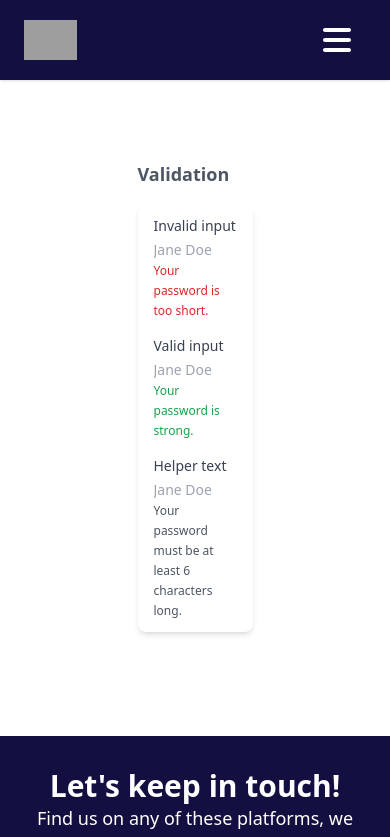
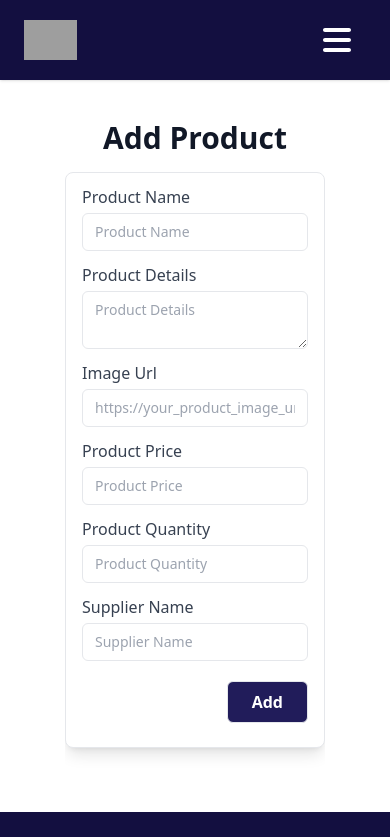
Before and after one commit to nahidplanet/warehouse-management-client-side, a React (Create React App) app: page /addproduct in a window 390 px wide. Shown: the top 837 px of the page. Built offline with nearby package versions, Linux system fonts and the light colour scheme; grey boxes are pictures that could not be loaded.

Commit message:
product add and delete

```diff
--- a/package.json
+++ b/package.json
@@ -14,6 +14,7 @@
     "react-dom": "^18.1.0",
     "react-router-dom": "^6.3.0",
     "react-scripts": "5.0.1",
+    "react-toastify": "^9.0.1",
     "web-vitals": "^2.1.4"
   },
   "scripts": {
--- a/src/App.js
+++ b/src/App.js
@@ -1,5 +1,7 @@
 
 import './App.css';
+import { ToastContainer,  } from 'react-toastify';
+import 'react-toastify/dist/ReactToastify.css';
 import Header from './components/Shared/Header/Header';
 import Footer from './components/Shared/Footer/Footer';
 import Home from './components/Pages/Home/Home';
@@ -11,6 +13,7 @@ import ManageProduct from './components/Pages/ManageProduct/ManageProduct';
 import Blog from './components/Pages/Blog/Blog';
 import MyProduct from './components/Pages/MyProduct/MyProduct';
 import StockUpdate from './components/Pages/StockUpdate/StockUpdate';
+
 
 function App() {
   return (
@@ -29,6 +32,7 @@ function App() {
 
       </Routes>
       <Footer></Footer>
+      <ToastContainer></ToastContainer>
     </div>
   );
 }
--- a/src/components/Pages/AddProduct/AddProduct.js
+++ b/src/components/Pages/AddProduct/AddProduct.js
@@ -1,56 +1,113 @@
-import React from 'react';
+import axios from 'axios';
+import React, { useRef, useState } from 'react';
+import { toast } from 'react-toastify';
 
 const AddProduct = () => {
+  const [success, setSuccess] = useState({});
+
+  const nameRef = useRef('');
+  const descRef = useRef('');
+  const imgRef = useRef('');
+  const priceRef = useRef('');
+  const quantityRef = useRef('');
+  const supplierRef = useRef('');
+
+  const handleAddProduct = (e) => {
+    e.preventDefault();
+    const name = nameRef.current.value;
+    const desc = descRef.current.value;
+    const img = imgRef.current.value;
+    const price = priceRef.current.value;
+    const quantity = quantityRef.current.value;
+    const supplier = supplierRef.current.value;
+    const newProduct = { name: name, desc: desc, img: img, price: price, quantity: quantity, supplier: supplier };
+
+    const url = `http://localhost:5000/product`;
+    const addItem =async () =>{
+     await axios.post(url, newProduct)
+      .then(result => {
+        setSuccess(result.data);
+      });
+    }
+    addItem();
+    e.target.reset();
+  }
+  if (success.insertedId) {
+    toast("Product Added")
+  }
   return (
-    <div className='mb-8 overflow-hidden my-10 p-10 shadow-xs w-6/12 mx-auto'>
+    <div className='mb-8 overflow-hidden my-10 md:p-10 shadow-xs w-8/12 md:w-6/12 mx-auto'>
+      <h4 className="mb-4 text-3xl text-center font-bold text-gray-900">Add Product</h4>
+      <div className="px-4 py-3 mb-8 bg-white rounded-lg shadow-lg border">
+        <form onSubmit={handleAddProduct}>
+          {/* name  */}
+          <div className='mb-3'>
+            <label className="block text-md">
+              <span className="text-gray-700 capitalize">Product Name</span>
+              <input ref={nameRef} type='text' name='name'
+                className="block w-full mt-1 px-3 py-2 rounded-md text-sm border focus:border-gray-800 focus:outline-none focus:shadow-outline-red form-input"
+                placeholder="Product Name "
+              />
+            </label>
+          </div>
+          {/* Description  */}
+          <div className='mb-3'>
+            <label className="block text-md">
+              <span className="text-gray-700 capitalize">Product Details</span>
+              <textarea ref={descRef} cols="30" name='desc'
+                className="block w-full mt-1 px-3 py-2 rounded-md text-sm border focus:border-gray-800 focus:outline-none focus:shadow-outline-red form-input"
+                placeholder="Product Details "
+              />
+            </label>
+          </div>
+          {/* img  */}
+          <div className='mb-3'>
+            <label className="block text-md">
+              <span className="text-gray-700 capitalize">Image Url</span>
+              <input ref={imgRef} type='text' name='img'
+                className="block w-full mt-1 px-3 py-2 rounded-md text-sm border focus:border-gray-800 focus:outline-none focus:shadow-outline-red form-input"
+                placeholder="https://your_product_image_url.jpg"
+              />
+            </label>
+          </div>
+          {/* Price  */}
+          <div className='mb-3'>
+            <label className="block text-md">
+              <span className="text-gray-700 capitalize">Product Price</span>
+              <input ref={priceRef} type='number' name='price'
+                className="block w-full mt-1 px-3 py-2 rounded-md text-sm border focus:border-gray-800 focus:outline-none focus:shadow-outline-red form-input"
+                placeholder="Product Price "
+              />
+            </label>
+          </div>
+          {/* Quantity  */}
+          <div className='mb-3'>
+            <label className="block text-md">
+              <span className="text-gray-700 capitalize">Product Quantity</span>
+              <input ref={quantityRef} type='number' name='quantity'
+                className="block w-full mt-1 px-3 py-2 rounded-md text-sm border focus:border-gray-800 focus:outline-none focus:shadow-outline-red form-input"
+                placeholder="Product Quantity "
+              />
+            </label>
+          </div>
+          {/* Supplier  */}
+          <div className='mb-3'>
+            <label className="block text-md">
+              <span className="text-gray-700 capitalize">Supplier Name</span>
+              <input ref={supplierRef} type='text' name='supplier'
+                className="block w-full mt-1 px-3 py-2 rounded-md text-sm border focus:border-gray-800 focus:outline-none focus:shadow-outline-red form-input"
+                placeholder="Supplier Name "
+              />
+            </label>
+          </div>
+          {/* submit  */}
+          <div className='mb-3 flex justify-end '>
+            <input className='cursor-pointer border mt-2 px-6 py-2 hover:bg-[#130F40] bg-[#211c5a] text-white font-bold rounded-md' type="submit" value="Add" />
 
-<h4
-  class="mb-4 text-lg font-semibold text-gray-600 dark:text-gray-300"
->
-  Validation
-</h4>
-<div
-  class="px-4 py-3 mb-8 bg-white rounded-lg shadow-md dark:bg-gray-800"
->
-  <label class="block text-sm">
-    <span class="text-gray-700 dark:text-gray-400">
-      Invalid input
-    </span>
-    <input
-      class="block w-full mt-1 text-sm border-red-600 dark:text-gray-300 dark:bg-gray-700 focus:border-red-400 focus:outline-none focus:shadow-outline-red form-input"
-      placeholder="Jane Doe"
-    />
-    <span class="text-xs text-red-600 dark:text-red-400">
-      Your password is too short.
-    </span>
-  </label>
+          </div>
+        </form>
 
-  <label class="block mt-4 text-sm">
-    <span class="text-gray-700 dark:text-gray-400">
-      Valid input
-    </span>
-    <input
-      class="block w-full mt-1 text-sm border-green-600 dark:text-gray-300 dark:bg-gray-700 focus:border-green-400 focus:outline-none focus:shadow-outline-green form-input"
-      placeholder="Jane Doe"
-    />
-    <span class="text-xs text-green-600 dark:text-green-400">
-      Your password is strong.
-    </span>
-  </label>
-
-  <label class="block mt-4 text-sm">
-    <span class="text-gray-700 dark:text-gray-400">
-      Helper text
-    </span>
-    <input
-      class="block w-full mt-1 text-sm dark:text-gray-300 dark:border-gray-600 dark:bg-gray-700 focus:border-purple-400 focus:outline-none focus:shadow-outline-purple dark:focus:shadow-outline-gray form-input"
-      placeholder="Jane Doe"
-    />
-    <span class="text-xs text-gray-600 dark:text-gray-400">
-      Your password must be at least 6 characters long.
-    </span>
-  </label>
-</div>
+      </div>
     </div>
   );
 };
--- a/src/components/Pages/Home/Home.js
+++ b/src/components/Pages/Home/Home.js
@@ -1,4 +1,5 @@
 import React from 'react';
+import { Link } from 'react-router-dom';
 import Button from '../../Shared/Button/Button';
 import Banner from './Banner/Banner';
 import Inventory from './Inventory/Inventory';
@@ -10,7 +11,9 @@ const Home = () => {
       <Banner></Banner>
       <Inventory></Inventory>
       <div className='flex justify-end md:mr-24 mr-14'>
-        <Button></Button>
+        <Button>
+          <Link to={'/manageproduct'}> Manage Product</Link>
+        </Button>
       </div>
     </div>
   );
--- a/src/components/Pages/Home/Product/Product.js
+++ b/src/components/Pages/Home/Product/Product.js
@@ -14,7 +14,7 @@ const Product = ({product}) => {
         <img
           alt={name}
           src={img}
-          className="w-full  rounded-t-lg"
+          className="w-full h-[360px]  rounded-t-lg"
         />
         <div className=" px-8 pb-8 pt-6">
 
@@ -22,7 +22,7 @@ const Product = ({product}) => {
             {name}
           </h4>
           <p className="text-sm font-sm mt-2 text-gray-800">
-            {desc}
+            {desc.slice(0,173)}
           </p>
           <div className='flex justify-between text-md mt-2'>
             <p className='capitalize'><span className='font-semibold'>Supplier:</span> {supplier}</p>
--- a/src/components/Pages/ManageProduct/ManageProduct.js
+++ b/src/components/Pages/ManageProduct/ManageProduct.js
@@ -1,99 +1,85 @@
-import React from 'react';
+
+import { FontAwesomeIcon } from '@fortawesome/react-fontawesome';
+import { faAngleLeft, faAngleRight } from '@fortawesome/free-solid-svg-icons';
+import useProducts from '../../../hooks/useProducts'
+import ManageProductRow from '../ManageProductRow/ManageProductRow';
+import {  useState } from 'react';
+import axios from 'axios';
+import { toast } from 'react-toastify';
 
 const ManageProduct = () => {
+  const [success,setSuccess] = useState(0);
+  const [products, setProducts] = useProducts();
+
+  const handleDeletProduct = (id) =>{
+
+    const deletItem = async () => {
+      const url = `http://localhost:5000/product/${id}`;
+      await axios.delete(url)
+      .then(result => {
+        setSuccess(result.data.deletedCount);
+        if (result.data.deletedCount === 1) {
+          const rest =  products.filter(product=> product._id !== id);
+          setProducts(rest);
+        }
+      })
+      .then(error=>{
+        console.log(error);
+      })
+    }
+    deletItem();
+  }
+ if (success === 1) {
+    toast("Product Deleted");
+ }
   return (
     <div>
-      <div class="w-full mb-8 overflow-hidden my-10 p-10 shadow-xs">
-        <div class="w-full overflow-x-auto">
-          <table class="w-full whitespace-no-wrap">
+      <h1 className='text-center text-gray-900 text-3xl font-bold capitalize mt-10'>all product list</h1>
+      <div className="w-full mb-8 overflow-hidden  my-10 p-10 shadow-xs">
+        <div className="w-full overflow-x-auto">
+          <table className="w-full whitespace-no-wrap">
             <thead>
               <tr
-                class="text-xs font-semibold tracking-wide text-left text-gray-500 uppercase border-b dark:border-gray-700 bg-gray-50 dark:text-gray-400 dark:bg-gray-800"
+                className="text-xs font-semibold tracking-wide text-left text-gray-500 uppercase border-b  bg-gray-50  "
               >
-                <th class="px-4 py-3">Client</th>
-                <th class="px-4 py-3">Amount</th>
-                <th class="px-4 py-3">Status</th>
-                <th class="px-4 py-3">Date</th>
+                <th className="px-4 py-3">Product Name</th>
+                <th className="px-4 py-3">Product Id</th>
+                <th className="px-4 py-3">Quantity</th>
+                <th className="px-4 py-3">Manage</th>
               </tr>
             </thead>
-            <tbody class="bg-white divide-y dark:divide-gray-700 dark:bg-gray-800">
+            <tbody className="bg-white divide-y ">
 
 
-              <tr class="text-gray-700 dark:text-gray-400">
-                <td class="px-4 py-3">
-                  <div class="flex items-center text-sm">
-                    {/* <!-- Avatar with inset shadow --> */}
-                    <div
-                      class="relative hidden w-8 h-8 mr-3 rounded-full md:block"
-                    >
-                      <img
-                        class="object-cover w-full h-full rounded-full"
-                        src="https://images.unsplash.com/flagged/photo-1570612861542-284f4c12e75f?ixlib=rb-1.2.1&q=80&fm=jpg&crop=entropy&cs=tinysrgb&w=200&fit=max&ixid=eyJhcHBfaWQiOjE3Nzg0fQ"
-                        alt=""
-                        loading="lazy"
-                      />
-                      <div
-                        class="absolute inset-0 rounded-full shadow-inner"
-                        aria-hidden="true"
-                      ></div>
-                    </div>
-                    <div>
-                      <p class="font-semibold">Hans Burger</p>
-                      <p class="text-xs text-gray-600 dark:text-gray-400">
-                        10x Developer
-                      </p>
-                    </div>
-                  </div>
-                </td>
-                <td class="px-4 py-3 text-sm">
-                  $ 863.45
-                </td>
-                <td class="px-4 py-3 text-xs">
-                  <span
-                    class="px-2 py-1 font-semibold leading-tight text-green-700 bg-green-100 rounded-full dark:bg-green-700 dark:text-green-100"
-                  >
-                    Approved
-                  </span>
-                </td>
-                <td class="px-4 py-3 text-sm">
-                  6/10/2020
-                </td>
-              </tr>
+             {
+               products.map(product=><ManageProductRow key={product._id} product={product} deleteid={handleDeletProduct}></ManageProductRow>)
+             }
             </tbody>
           </table>
         </div>
         <div
-          class="grid px-4 py-3 text-xs font-semibold tracking-wide text-gray-500 uppercase border-t dark:border-gray-700 bg-gray-50 sm:grid-cols-9 dark:text-gray-400 dark:bg-gray-800"
+          className="grid px-4 py-3 text-xs font-semibold tracking-wide text-gray-500 uppercase border-t "
         >
-          <span class="flex items-center col-span-3">
+          <span className="flex items-center col-span-3">
             Showing 21-30 of 100
           </span>
-          <span class="col-span-2"></span>
+          <span className="col-span-2"></span>
           {/* <!-- Pagination --> */}
-          <span class="flex col-span-4 mt-2 sm:mt-auto sm:justify-end">
+          <span className="flex col-span-4 mt-2 sm:mt-auto sm:justify-end">
             <nav aria-label="Table navigation">
-              <ul class="inline-flex items-center">
+              <ul className="inline-flex items-center">
                 <li>
                   <button
-                    class="px-3 py-1 rounded-md rounded-l-lg focus:outline-none focus:shadow-outline-purple"
+                    className="px-3 py-1 rounded-md rounded-l-lg focus:outline-none focus:shadow-outline-purple"
                     aria-label="Previous"
                   >
-                    <svg
-                      aria-hidden="true"
-                      class="w-4 h-4 fill-current"
-                      viewBox="0 0 20 20"
-                    >
-                      <path
-                        d="M12.707 5.293a1 1 0 010 1.414L9.414 10l3.293 3.293a1 1 0 01-1.414 1.414l-4-4a1 1 0 010-1.414l4-4a1 1 0 011.414 0z"
-                        clip-rule="evenodd"
-                        fill-rule="evenodd"
-                      ></path>
-                    </svg>
+                    <FontAwesomeIcon icon={faAngleLeft}></FontAwesomeIcon>
+
                   </button>
                 </li>
                 <li>
                   <button
-                    class="px-3 py-1 rounded-md focus:outline-none focus:shadow-outline-purple"
+                    className="px-3 py-1 rounded-md focus:outline-none focus:shadow-outline-purple"
                   >
                     1
                   </button>
@@ -101,20 +87,11 @@ const ManageProduct = () => {
 
                 <li>
                   <button
-                    class="px-3 py-1 rounded-md rounded-r-lg focus:outline-none focus:shadow-outline-purple"
+                    className="px-3 py-1 rounded-md rounded-r-lg focus:outline-none focus:shadow-outline-purple"
                     aria-label="Next"
                   >
-                    <svg
-                      class="w-4 h-4 fill-current"
-                      aria-hidden="true"
-                      viewBox="0 0 20 20"
-                    >
-                      <path
-                        d="M7.293 14.707a1 1 0 010-1.414L10.586 10 7.293 6.707a1 1 0 011.414-1.414l4 4a1 1 0 010 1.414l-4 4a1 1 0 01-1.414 0z"
-                        clip-rule="evenodd"
-                        fill-rule="evenodd"
-                      ></path>
-                    </svg>
+                    <FontAwesomeIcon icon={faAngleRight}></FontAwesomeIcon>
+
                   </button>
                 </li>
               </ul>
--- /dev/null
+++ b/src/components/Pages/ManageProductRow/ManageProductRow.js
@@ -0,0 +1,54 @@
+import React from 'react';
+
+const ManageProductRow = ({product,deleteid}) => {
+  const { _id, name, img, supplier, quantity } = product;
+// const handleDeleteProduct = (id) =>{
+//   console.log(id);
+// }
+  return (
+    <tr className="text-gray-700 ">
+      <td className="px-4 py-3">
+        <div className="flex items-center text-md">
+          {/* <!-- Avatar with inset shadow --> */}
+          <div
+            className="relative hidden w-8 h-8 mr-3 rounded-full md:block"
+          >
+            <img
+              className="object-cover w-full h-full rounded-full"
+              src={img}
+              alt=""
+              loading="lazy"
+            />
+            <div
+              className="absolute inset-0 rounded-full shadow-inner"
+              aria-hidden="true"
+            ></div>
+          </div>
+          <div>
+            <p className="font-semibold text-[#130F40]">{name}</p>
+            <p className="text-xs text-[#130F40] ">
+              {supplier}
+            </p>
+          </div>
+        </div>
+      </td>
+      <td className="px-4 py-3 text-md text-[#130F40]">
+        {_id}
+      </td>
+      <td className="px-4 py-3 text-md text-[#130F40]">
+        {quantity}
+      </td>
+      <td className="px-4 py-3 text-xs">
+        <button onClick={()=>deleteid(_id)} type='button'
+          className="px-2 py-1 font-semibold leading-tight text-white bg-red-500 rounded-full "
+        >
+          Delete
+
+        </button>
+      </td>
+
+    </tr>
+  );
+};
+
+export default ManageProductRow;
--- a/src/components/Pages/StockUpdate/StockUpdate.js
+++ b/src/components/Pages/StockUpdate/StockUpdate.js
@@ -1,12 +1,20 @@
 import React from 'react';
 import { Link, useParams } from 'react-router-dom';
 import useProductdetails from '../../../hooks/useProductdetails';
+import Button from '../../Shared/Button/Button'
 
 const StockUpdate = () => {
   const { productId } = useParams({});
   console.log(productId);
   const [product, setProduct] = useProductdetails(productId);
   const { _id, name, desc, img, supplier, quantity, price } = product;
+
+  const handleAddQuantity = (e) => {
+    e.preventDefault();
+    const add = e.target.addQuantity.value;
+    console.log(add);
+  }
+
 
   return (
     <div>
@@ -28,10 +36,14 @@ const StockUpdate = () => {
           <div className="w-full  ">
             <div className=' p-10 '>
               <table className='table-auto '>
+                <thead>
                   <tr className=''>
                     <td className='pt-3  font-bold text-2xl capitalize align-top px-3 w-[200px]'>Product ID :</td>
                     <td className='pt-3  text-lg font-semibold pl-3 align-top px-3 text-yellow-600'>{_id}</td>
                   </tr>
+                </thead>
+
+                <tbody>
                   <tr className=''>
                     <td className='pt-3  font-bold text-xl capitalize align-top px-3 w-[200px] '>Name :</td>
                     <td className='pt-3  text-lg font-semibold pl-3 align-top px-3'>{name}</td>
@@ -42,7 +54,7 @@ const StockUpdate = () => {
                   </tr>
                   <tr className=''>
                     <td className='pt-3  font-bold text-xl capitalize align-top px-3 w-[200px] '>price :</td>
-                  <td className='pt-3  text-lg font-semibold pl-3 align-top px-3 '>{price}</td>
+                    <td className='pt-3  text-lg font-semibold pl-3 align-top px-3 '>${price}</td>
                   </tr>
                   <tr className=''>
                     <td className='pt-3  font-bold text-xl capitalize align-top px-3 w-[200px] '>quantity :</td>
@@ -53,16 +65,18 @@ const StockUpdate = () => {
                     <td className='pt-3  text-lg font-semibold pl-3 align-top px-3 '>{supplier}</td>
                   </tr>
                   <tr className=''>
-                  <td className='pt-3  font-bold text-xl capitalize align-top px-3 w-[200px] '> :</td>
+                    <td className='pt-3  font-bold text-xl capitalize align-top px-3 w-[200px] '></td>
                     <td className='pt-3  text-lg font-semibold pl-3 align-top px-3 '></td>
                   </tr>
+                </tbody>
+                <tfoot>
                   <tr className=''>
                     <td className='pt-3  font-bold text-xl capitalize align-top px-3 w-[200px] '>Add Quantity</td>
                     <td className='pt-3  text-lg font-semibold pl-3 align-top px-3 '>
-                    <form action="">
+                      <form onSubmit={handleAddQuantity}>
                         <input className='text-md font-semibold px-3 py-2 w-full border' type="number" name="addQuantity" placeholder='Add Quantity' />
                         <br />
-                      <button className='border mt-2 px-4 py-2 bg-[#130F40] text-white font-bold rounded-md'>Add</button>
+                        <input type="submit" className='border mt-2 px-6 py-2 hover:bg-[#130F40] bg-[#211c5a] text-white font-bold rounded-md' value="Add" />
                       </form>
                     </td>
                   </tr>
@@ -70,10 +84,11 @@ const StockUpdate = () => {
                     <td className='pt-3  font-bold text-xl capitalize align-middle px-3 w-[200px] '></td>
                     <td className='pt-3  text-lg font-semibold pl-3 align-top px-3 '>
                       <div>
-                      <button className='border px-4 py-2 w-full bg-[#130F40] text-white font-bold rounded-md'>Deliverd</button>
+                        <button className='border px-4 py-2 w-full hover:bg-[#D15A18] bg-[#b65826] text-white font-bold rounded-md'>Deliverd</button>
                       </div>
                     </td>
                   </tr>
+                </tfoot>
 
               </table>
 
@@ -86,6 +101,11 @@ const StockUpdate = () => {
 
 
       </section>
+      <div className='flex justify-end pr-10'>
+        <Button>
+          <Link to={'/manageproduct'}> Manage Product</Link>
+        </Button>
+      </div>
     </div>
   );
 };
--- a/src/components/Shared/Button/Button.js
+++ b/src/components/Shared/Button/Button.js
@@ -1,9 +1,9 @@
 import React from 'react';
 
-const Button = () => {
+const Button = (props) => {
   return (
     <span className=''>
-    <button  className='text-right font-bold text-md border-gray-300 border-sm text-[#090622]  px-3 py-2  bg-white mb-6 shadow-lg rounded-lg bg-lightBlue-500'>Manage Product</button>
+    <button  className='text-right font-bold text-md border-gray-300 border-sm text-[#090622]  px-3 py-2  bg-white mb-6 shadow-lg rounded-lg bg-lightBlue-500'>{props.children}</button>
 
     </span>
     );
@@ -11,4 +11,4 @@ const Button = () => {
 
 export default Button;
 
-// props.children
+//
--- a/src/components/Shared/Header/Header.js
+++ b/src/components/Shared/Header/Header.js
@@ -37,27 +37,27 @@ const Header = () => {
               </ul>
               <ul className="flex flex-col lg:flex-row list-none lg:ml-auto">
                 <li className="flex items-center ml-4">
-                  <Link className='text-white font-bold text-md  hover:text-gray-300' to={'/'}>Home</Link>
+                  <Link className='text-white font-semibold text-md  hover:text-gray-300' to={'/'}>Home</Link>
                 </li>
                 <li className="flex items-center ml-4">
-                  <Link className='text-white font-bold text-md  hover:text-gray-300' to={'/blog'}>Blog</Link>
+                  <Link className='text-white font-semibold text-md  hover:text-gray-300' to={'/blog'}>Blog</Link>
                 </li>
                 <li className="flex items-center ml-4">
-                  <Link className='text-white font-bold text-md  hover:text-gray-300' to={'/addproduct'}>Add Product</Link>
+                  <Link className='text-white font-semibold text-md  hover:text-gray-300' to={'/addproduct'}>Add Product</Link>
                 </li>
                 <li className="flex items-center ml-4">
-                  <Link className='text-white font-bold text-md  hover:text-gray-300' to={'/manageproduct'}>Manage Product</Link>
+                  <Link className='text-white font-semibold text-md  hover:text-gray-300' to={'/manageproduct'}>Manage Product</Link>
                 </li>
                 <li className="flex items-center ml-4">
-                  <Link className='text-white font-bold text-md  hover:text-gray-300' to={'/productdetails'}>Product Details</Link>
+                  <Link className='text-white font-semibold text-md  hover:text-gray-300' to={'/productdetails'}>Product Details</Link>
                 </li>
                 <li className="flex items-center ml-4">
-                  <Link className='text-white font-bold text-md  hover:text-gray-300' to={'/myproduct'}>My Product</Link>
+                  <Link className='text-white font-semibold text-md  hover:text-gray-300' to={'/myproduct'}>My Product</Link>
                 </li>
                 <li className="flex items-center">
                   <Link to={'/login'}>
                     <button
-                      className="ml-4 mt-2 md:mt-0 bg-[#D15A18] text-white hover:text-gray-300  text-xs font-bold uppercase px-4 py-2 rounded shadow hover:shadow-lg outline-none focus:outline-none lg:mr-1 lg:mb-0  mb-3 ease-linear transition-all duration-150"
+                      className="ml-4 mt-2 md:mt-0 bg-[#D15A18] text-white hover:text-gray-300  text-xs font-semibold uppercase px-4 py-2 rounded shadow hover:shadow-lg outline-none focus:outline-none lg:mr-1 lg:mb-0  mb-3 ease-linear transition-all duration-150"
                       type="button"
                     >
                       Log in
```
Also changed, not shown: src/components/Shared/Footer/Footer.js (+4 -6 lines), src/hooks/useAddproduct.js (added, +17 -0 lines), 1 other file (tests, documents, lock files or other folders). Lines whose indentation alone changed are shown as unchanged.
